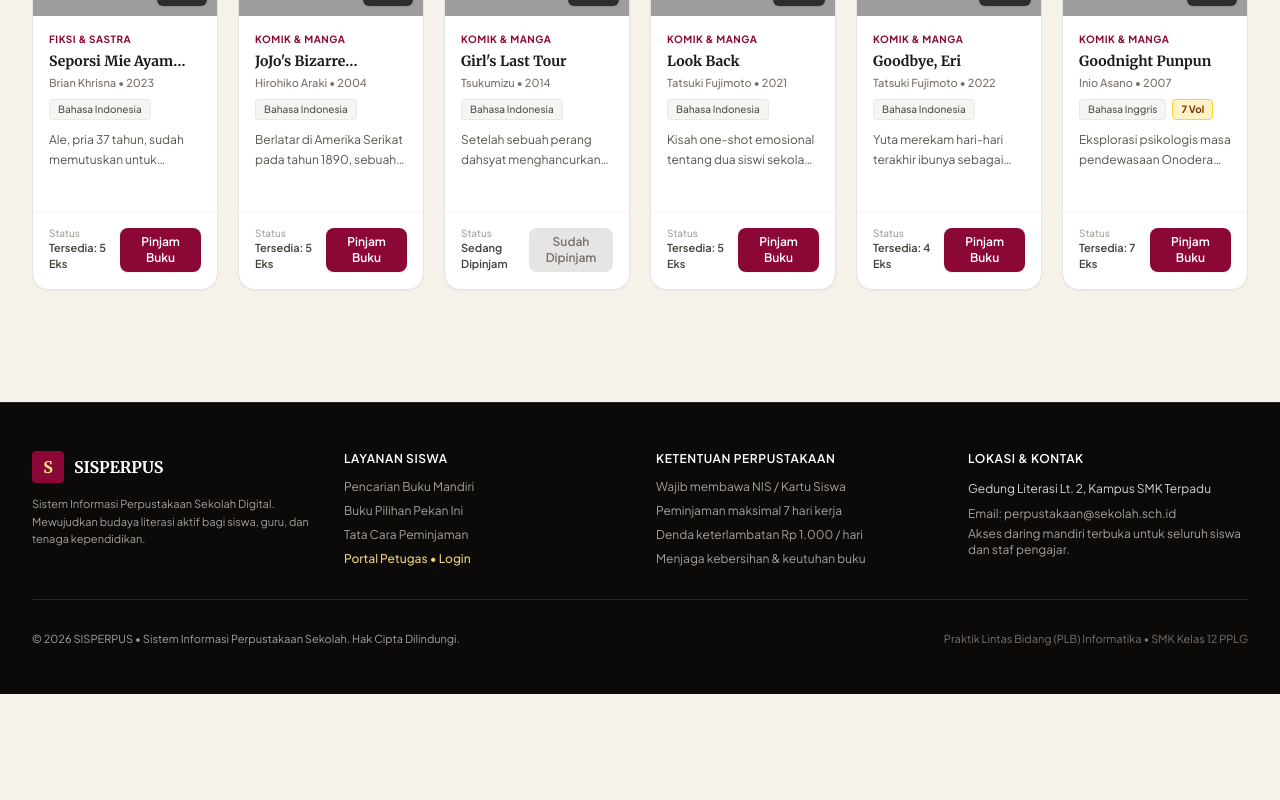
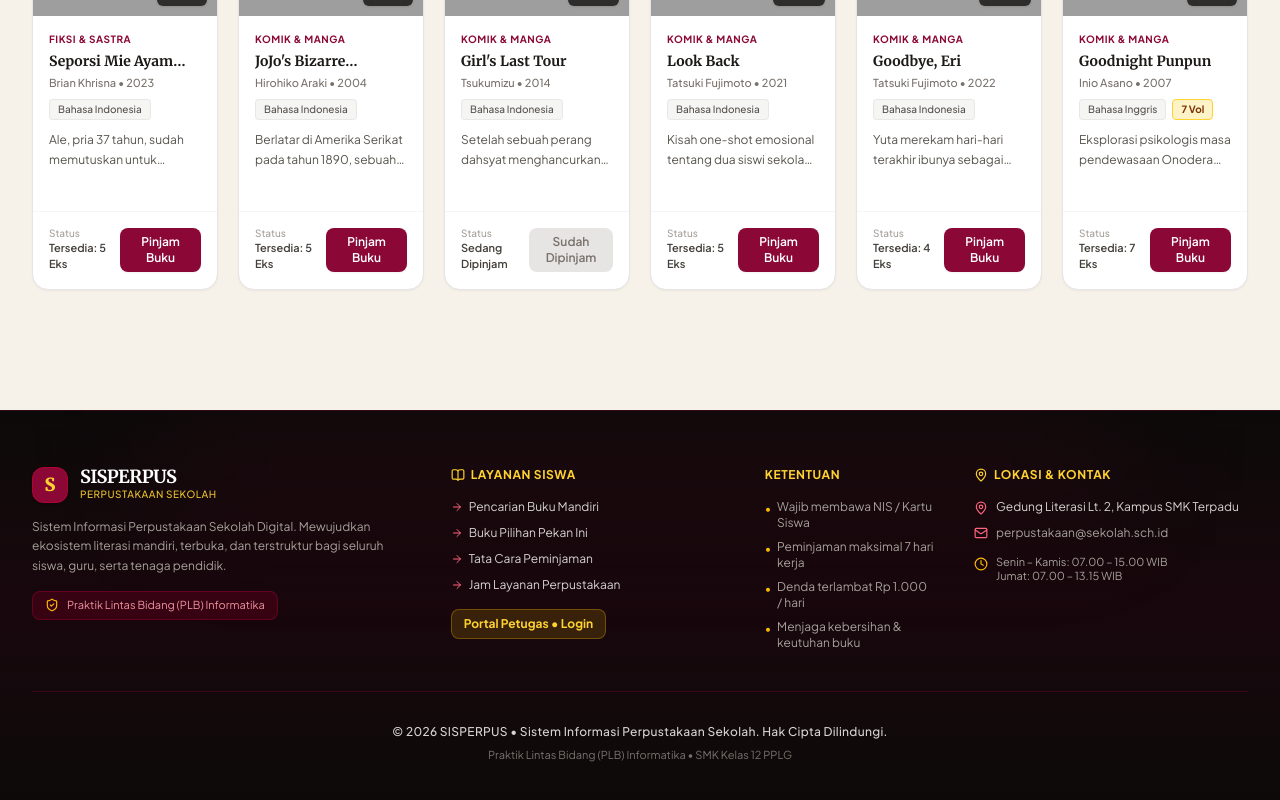
Before and after one commit to IQBAL-03/PLB-Web, a Next.js app: page / in a window 1280 px wide. Shown: the part 2901-3701 px from the top of the page. Before the commit the page ends 3595 px from the top, so only its background shows below. Built offline with nearby package versions, Linux system fonts and the light colour scheme; grey boxes are pictures that could not be loaded.

Commit message:
style: redesign Footer with centered copyright, deep charcoal maroon theme, and amber highlights

```diff
--- a/src/components/Footer.tsx
+++ b/src/components/Footer.tsx
@@ -2,83 +2,138 @@
 
 import React from 'react';
 import Link from 'next/link';
+import { MapPin, Mail, Clock, ShieldCheck, ArrowRight, BookOpen } from 'lucide-react';
 
 export default function Footer() {
   return (
-    <footer id="footer" className="bg-stone-950 text-stone-400 text-xs border-t border-stone-800 py-12 mt-12">
-      <div className="max-w-7xl mx-auto px-4 sm:px-6 lg:px-8">
-        <div className="grid grid-cols-1 md:grid-cols-4 gap-8 pb-8 border-b border-stone-800">
-          <div className="md:col-span-1">
-            <div className="flex items-center gap-2.5 mb-3">
-              <div className="w-8 h-8 rounded bg-rose-900 text-amber-200 flex items-center justify-center font-serif font-bold text-base">
+    <footer id="footer" className="bg-gradient-to-b from-stone-950 via-[#18070d] to-stone-950 text-stone-300 text-xs border-t border-rose-900/30 pt-14 pb-10 mt-14 relative overflow-hidden">
+      {/* Subtle ambient glow */}
+      <div className="absolute top-0 left-1/2 -translate-x-1/2 w-3/4 h-24 bg-rose-900/10 blur-3xl pointer-events-none" />
+
+      <div className="max-w-7xl mx-auto px-4 sm:px-6 lg:px-8 relative z-10">
+        <div className="grid grid-cols-1 md:grid-cols-12 gap-8 lg:gap-10 pb-10 border-b border-rose-900/30">
+
+          {/* Brand Info (Col 1: 4 cols) */}
+          <div className="md:col-span-4 flex flex-col">
+            <Link href="#beranda" className="flex items-center gap-3 mb-3.5 group w-fit">
+              <div className="w-9 h-9 rounded-xl bg-rose-900 text-amber-300 flex items-center justify-center font-serif font-black text-lg shadow-sm border border-rose-700/60 group-hover:bg-rose-800 transition-colors">
                 S
               </div>
-              <span className="font-serif font-bold text-base text-white">SISPERPUS</span>
+              <div className="flex flex-col">
+                <span className="font-serif font-bold text-lg text-white tracking-tight leading-none group-hover:text-amber-300 transition-colors">
+                  SISPERPUS
+                </span>
+                <span className="text-[10px] text-amber-300/90 font-medium tracking-wider uppercase mt-0.5">
+                  Perpustakaan Sekolah
+                </span>
+              </div>
+            </Link>
+            <p className="text-xs leading-relaxed text-stone-400 mb-4 max-w-sm">
+              Sistem Informasi Perpustakaan Sekolah Digital. Mewujudkan ekosistem literasi mandiri, terbuka, dan terstruktur bagi seluruh siswa, guru, serta tenaga pendidik.
+            </p>
+            <div className="inline-flex items-center gap-2 text-[11px] text-rose-300/90 bg-rose-950/60 border border-rose-800/40 px-3 py-1.5 rounded-lg w-fit">
+              <ShieldCheck className="w-3.5 h-3.5 text-amber-400" />
+              <span>Praktik Lintas Bidang (PLB) Informatika</span>
             </div>
-            <p className="text-[11px] leading-relaxed text-stone-400">
-              Sistem Informasi Perpustakaan Sekolah Digital. Mewujudkan budaya literasi aktif bagi siswa, guru, dan tenaga kependidikan.
-            </p>
           </div>
 
-          <div>
-            <h3 className="text-white font-semibold text-xs uppercase tracking-wider mb-3">
-              Layanan Siswa
+          {/* Layanan Siswa (Col 2: 3 cols) */}
+          <div className="md:col-span-3">
+            <h3 className="text-amber-300 font-bold text-xs uppercase tracking-wider mb-4 flex items-center gap-1.5">
+              <BookOpen className="w-3.5 h-3.5" />
+              <span>Layanan Siswa</span>
             </h3>
-            <ul className="space-y-2">
+            <ul className="space-y-2.5 text-stone-300">
               <li>
-                <Link href="#katalog" className="hover:text-white transition-colors">
-                  Pencarian Buku Mandiri
+                <Link href="#katalog" className="hover:text-amber-300 transition-colors flex items-center gap-1.5 group">
+                  <ArrowRight className="w-3 h-3 text-rose-400 group-hover:translate-x-0.5 transition-transform" />
+                  <span>Pencarian Buku Mandiri</span>
                 </Link>
               </li>
               <li>
-                <Link href="#sorotan" className="hover:text-white transition-colors">
-                  Buku Pilihan Pekan Ini
+                <Link href="#sorotan" className="hover:text-amber-300 transition-colors flex items-center gap-1.5 group">
+                  <ArrowRight className="w-3 h-3 text-rose-400 group-hover:translate-x-0.5 transition-transform" />
+                  <span>Buku Pilihan Pekan Ini</span>
                 </Link>
               </li>
               <li>
-                <Link href="#panduan" className="hover:text-white transition-colors">
-                  Tata Cara Peminjaman
+                <Link href="#panduan" className="hover:text-amber-300 transition-colors flex items-center gap-1.5 group">
+                  <ArrowRight className="w-3 h-3 text-rose-400 group-hover:translate-x-0.5 transition-transform" />
+                  <span>Tata Cara Peminjaman</span>
                 </Link>
               </li>
               <li>
-                <Link href="/login" className="hover:text-white transition-colors text-amber-200/90 font-medium">
-                  Portal Petugas &bull; Login
+                <Link href="#profil" className="hover:text-amber-300 transition-colors flex items-center gap-1.5 group">
+                  <ArrowRight className="w-3 h-3 text-rose-400 group-hover:translate-x-0.5 transition-transform" />
+                  <span>Jam Layanan Perpustakaan</span>
+                </Link>
+              </li>
+              <li className="pt-1.5">
+                <Link
+                  href="/login"
+                  className="inline-flex items-center gap-1.5 px-3 py-1.5 rounded-lg bg-amber-400/15 hover:bg-amber-400/25 border border-amber-400/30 text-amber-300 text-xs font-bold transition-all shadow-2xs"
+                >
+                  <span>Portal Petugas &bull; Login</span>
                 </Link>
               </li>
             </ul>
           </div>
 
-          <div>
-            <h3 className="text-white font-semibold text-xs uppercase tracking-wider mb-3">
-              Ketentuan Perpustakaan
+          {/* Ketentuan Perpustakaan (Col 3: 2 cols) */}
+          <div className="md:col-span-2">
+            <h3 className="text-amber-300 font-bold text-xs uppercase tracking-wider mb-4">
+              Ketentuan
             </h3>
-            <ul className="space-y-2">
-              <li>Wajib membawa NIS / Kartu Siswa</li>
-              <li>Peminjaman maksimal 7 hari kerja</li>
-              <li>Denda keterlambatan Rp 1.000 / hari</li>
-              <li>Menjaga kebersihan &amp; keutuhan buku</li>
+            <ul className="space-y-2 text-stone-400 text-xs">
+              <li className="flex items-start gap-1.5">
+                <span className="text-amber-400 mt-0.5">&bull;</span>
+                <span>Wajib membawa NIS / Kartu Siswa</span>
+              </li>
+              <li className="flex items-start gap-1.5">
+                <span className="text-amber-400 mt-0.5">&bull;</span>
+                <span>Peminjaman maksimal 7 hari kerja</span>
+              </li>
+              <li className="flex items-start gap-1.5">
+                <span className="text-amber-400 mt-0.5">&bull;</span>
+                <span>Denda terlambat Rp 1.000 / hari</span>
+              </li>
+              <li className="flex items-start gap-1.5">
+                <span className="text-amber-400 mt-0.5">&bull;</span>
+                <span>Menjaga kebersihan &amp; keutuhan buku</span>
+              </li>
             </ul>
           </div>
 
-          <div>
-            <h3 className="text-white font-semibold text-xs uppercase tracking-wider mb-3">
-              Lokasi &amp; Kontak
+          {/* Lokasi & Kontak (Col 4: 3 cols) */}
+          <div className="md:col-span-3">
+            <h3 className="text-amber-300 font-bold text-xs uppercase tracking-wider mb-4 flex items-center gap-1.5">
+              <MapPin className="w-3.5 h-3.5" />
+              <span>Lokasi &amp; Kontak</span>
             </h3>
-            <p className="leading-relaxed mb-2 text-stone-300">
-              Gedung Literasi Lt. 2, Kampus SMK Terpadu
-            </p>
-            <p className="text-stone-400">
-              Email: perpustakaan@sekolah.sch.id
-            </p>
-            <p className="text-stone-400 mt-1">
-              Akses daring mandiri terbuka untuk seluruh siswa dan staf pengajar.
-            </p>
+            <div className="space-y-2.5 text-stone-400 text-xs">
+              <p className="flex items-start gap-2 text-stone-300">
+                <MapPin className="w-3.5 h-3.5 text-rose-400 shrink-0 mt-0.5" />
+                <span>Gedung Literasi Lt. 2, Kampus SMK Terpadu</span>
+              </p>
+              <p className="flex items-center gap-2">
+                <Mail className="w-3.5 h-3.5 text-rose-400 shrink-0" />
+                <span className="hover:text-amber-300 transition-colors cursor-pointer">perpustakaan@sekolah.sch.id</span>
+              </p>
+              <div className="flex items-start gap-2 text-[11px] text-stone-400 pt-1">
+                <Clock className="w-3.5 h-3.5 text-amber-400 shrink-0 mt-0.5" />
+                <span>Senin &ndash; Kamis: 07.00 &ndash; 15.00 WIB<br />Jumat: 07.00 &ndash; 13.15 WIB</span>
+              </div>
+            </div>
           </div>
+
         </div>
 
-        <div className="pt-8 flex flex-col sm:flex-row items-center justify-between gap-4 text-[11px]">
-          <p>&copy; 2026 SISPERPUS &bull; Sistem Informasi Perpustakaan Sekolah. Hak Cipta Dilindungi.</p>
-          <p className="text-stone-500">
+        {/* Bottom Centered Copyright Bar */}
+        <div className="pt-8 flex flex-col items-center justify-center text-center gap-2 text-xs">
+          <p className="text-stone-300 font-medium tracking-wide">
+            &copy; 2026 SISPERPUS &bull; Sistem Informasi Perpustakaan Sekolah. Hak Cipta Dilindungi.
+          </p>
+          <p className="text-stone-500 text-[11px]">
             Praktik Lintas Bidang (PLB) Informatika &bull; SMK Kelas 12 PPLG
           </p>
         </div>
```
